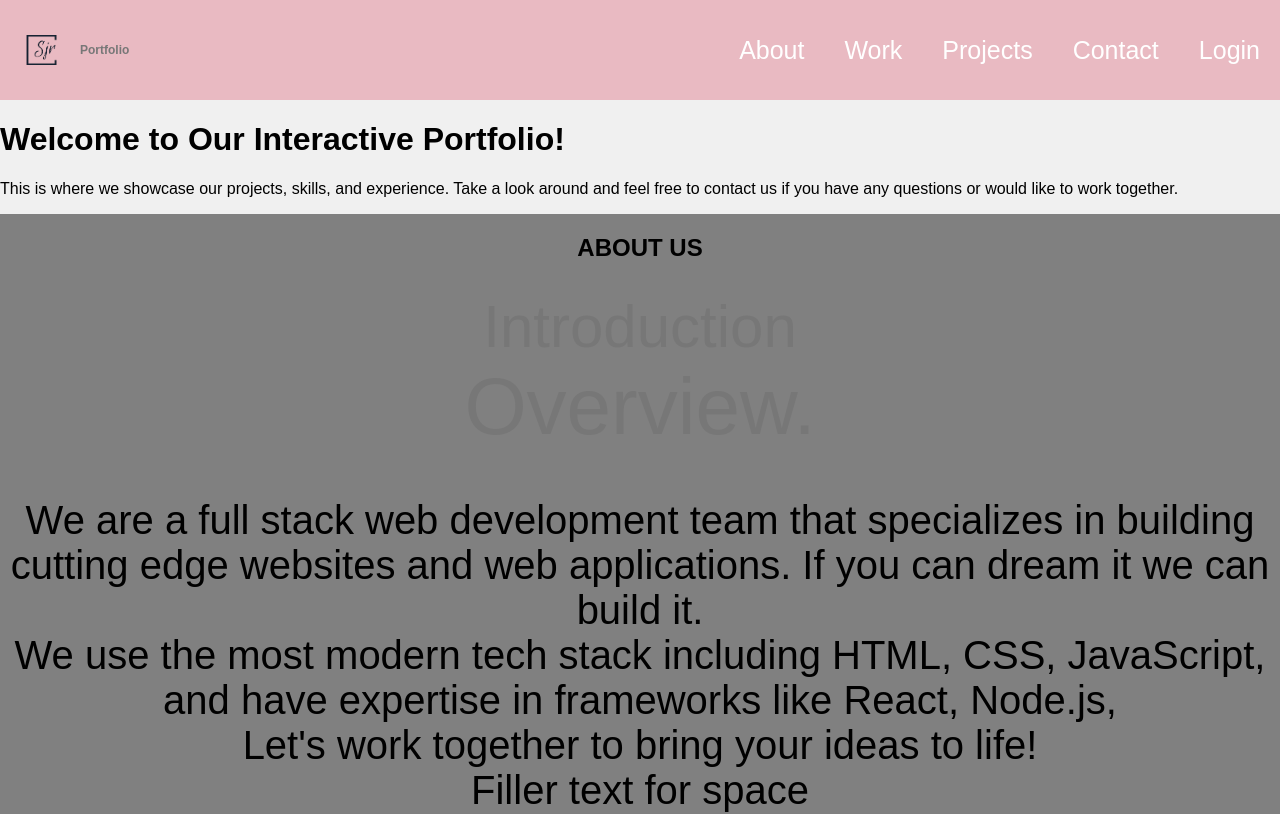
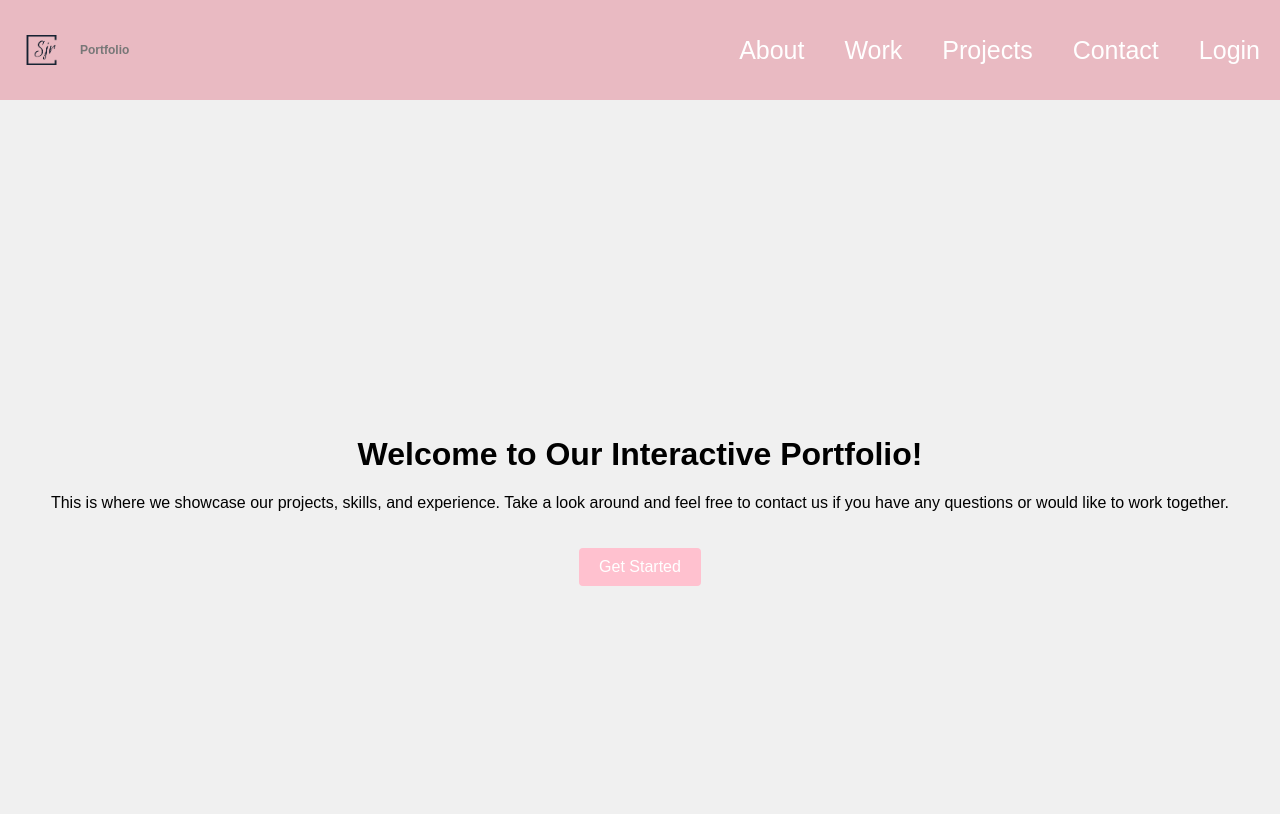
Before and after one commit to shilpashaji1204/interactive_portfolio, a React (Vite) app in the folder frontend/: page / in a window 1280 px wide. Shown: the top 814 px of the page. Built offline with nearby package versions, Linux system fonts and the light colour scheme.

Commit message:
Created new herosection

```diff
--- a/frontend/src/components/HomePage.jsx
+++ b/frontend/src/components/HomePage.jsx
@@ -3,19 +3,14 @@ import About from "../pages/About";
 import Work from "../pages/Work";
 import Projects from "../pages/Projects";
 import Contact from "../pages/Contact";
-
+import HeroSection from "../pages/HeroSection";
 
 
 const HomePage = () => {
 
     return (
         <div className='home-page'>
-            <h1>Welcome to Our Interactive Portfolio!</h1>
-            <p>
-                This is where we showcase our projects, skills, and experience. Take a
-                look around and feel free to contact us if you have any questions or
-                would like to work together.
-            </p>
+            <HeroSection />
            <About />
            <Work />
            <Projects />
--- /dev/null
+++ b/frontend/src/pages/HeroSection.jsx
@@ -0,0 +1,26 @@
+import React from "react";
+import { Link } from "react-router-dom";
+import "../styles/HeroSection.css";
+
+const HeroSection = () => {
+
+    return (
+        <wrapper>
+        <div className="container grid grid-two-column">
+            <div className="section-hero-data">
+                <h1 className="hero-heading">Welcome to Our Interactive Portfolio!</h1>
+                <p className="hero-para">
+                This is where we showcase our projects, skills, and experience.
+                Take a look around and feel free to contact us if you have any questions or would like to work together.
+                </p>
+                <Link to="/login">
+                <button className="hero-button">Get Started</button>
+                </Link>
+            </div>
+
+        </div>
+        </wrapper>
+    )
+}
+
+export default HeroSection;
--- /dev/null
+++ b/frontend/src/styles/HeroSection.css
@@ -0,0 +1,27 @@
+.container {
+    display: flex;
+    justify-content: center;
+    align-items: center;
+    height: 100vh;
+}
+
+.section-hero-data {
+    text-align: center;
+}
+
+.hero-button {
+    margin-top: 20px;
+    background-color: #FFC1CF;
+    color: white;
+    border: none;
+    padding: 10px 20px;
+    font-size: 16px;
+    border-radius: 4px;
+    cursor: pointer;
+    transition: background-color 0.3s ease;
+}
+
+.hero-button:hover {
+    background-color: #8A95A5;
+    color: black;
+  }
```
